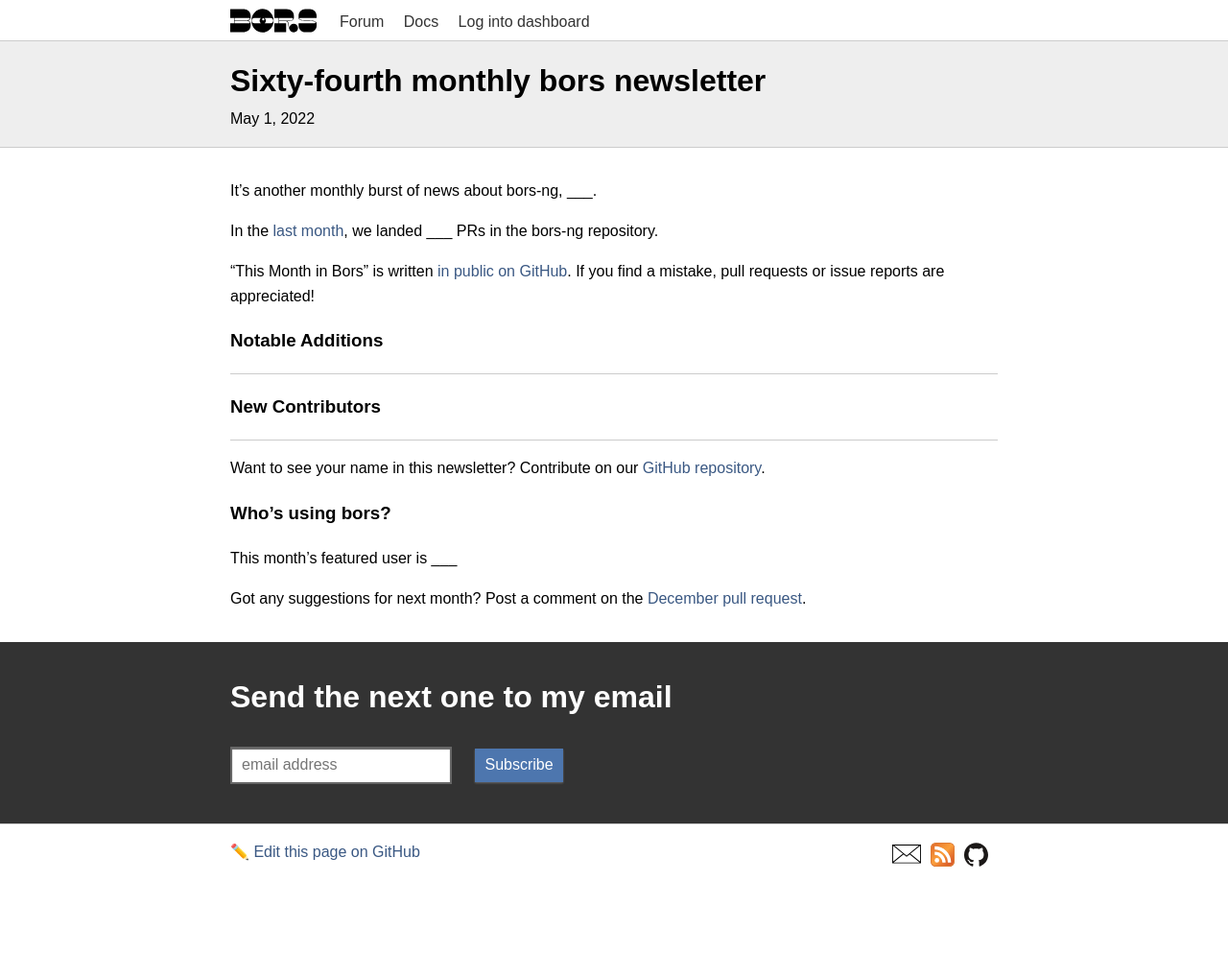
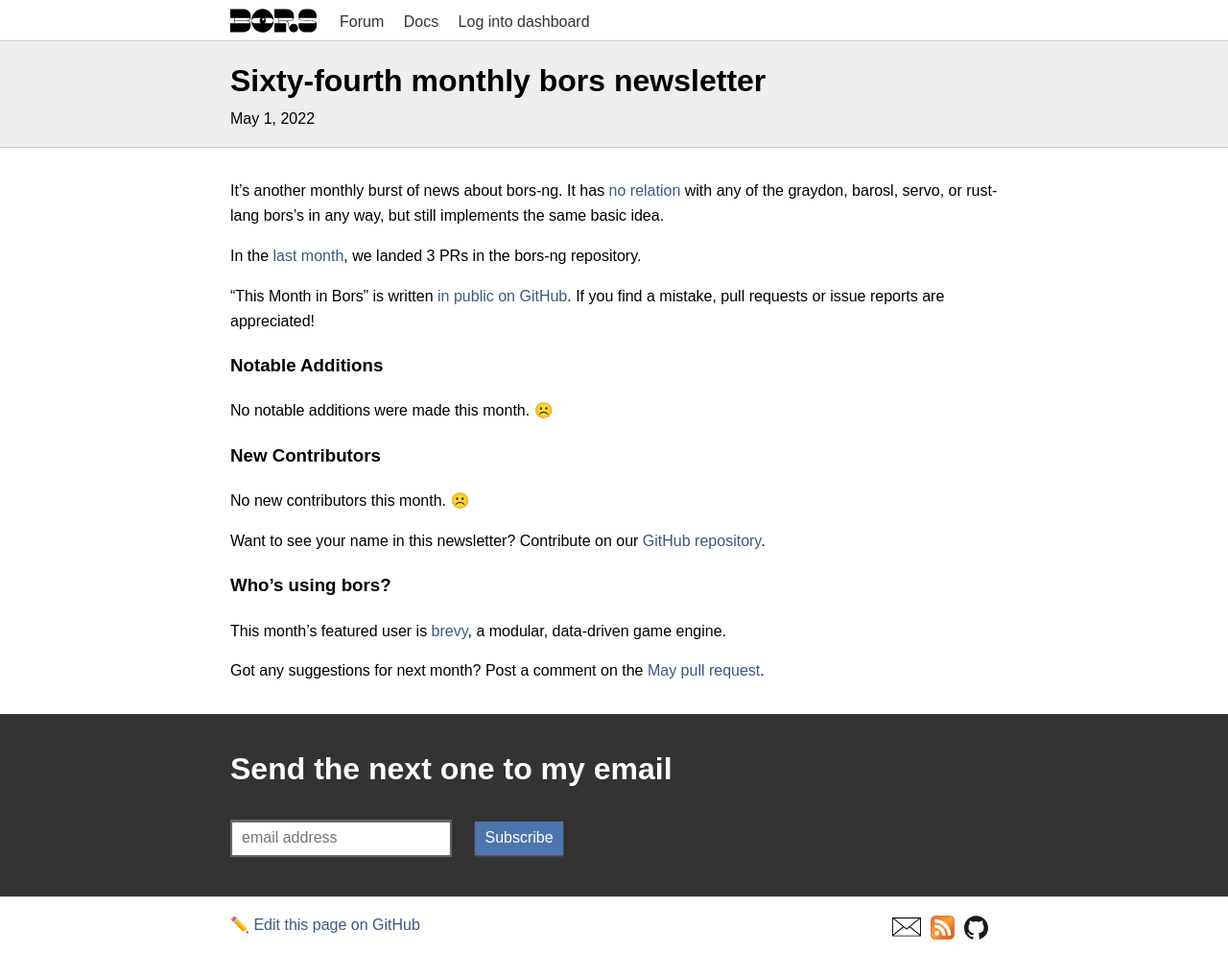
Before and after one commit to bors-ng/bors-ng.github.io, a Jekyll site: the page built from _posts/2022-05-01-tmib-64.md, in a window 1280 px wide. Shown: the whole page at 96% size. Built offline with Jekyll 4.4.1, drawn with Linux system fonts in a browser that asks for light colours; before the commit the page ends 917 px from its top, so only the background shows below that.

Commit message:
Update 2022-05-01-tmib-64.md

```diff
--- a/_posts/2022-05-01-tmib-64.md
+++ b/_posts/2022-05-01-tmib-64.md
@@ -2,14 +2,14 @@
 layout:     post
 title:      Sixty-fourth monthly bors newsletter
 date:       2022-05-01 00:00:00
-summary:    This April, ___
+summary:    This April, it mostly just bumped transitive deps
 categories: newsletter
 ---
 
-It's another monthly burst of news about bors-ng, ___.
+It's another monthly burst of news about bors-ng. It has [no relation](https://github.com/bevyengine/bevy/issues/425#issuecomment-695806420) with any of the graydon, barosl, servo, or rust-lang bors's in any way, but still implements the same basic idea.
 
 In the [last month](https://github.com/bors-ng/bors-ng/pulls?q=is%3Apr+is%3Amerged+closed%3A2022-04-01..2022-04-30),
-we landed ___ PRs in the bors-ng repository.
+we landed 3 PRs in the bors-ng repository.
 
 "This Month in Bors" is written [in public on GitHub][GitHub for TMiB].
 If you find a mistake, pull requests or issue reports are appreciated!
@@ -19,19 +19,19 @@
 
 ### Notable Additions
 
-___
+No notable additions were made this month. ☹️
 
 
 ### New Contributors
 
-___
+No new contributors this month. ☹️
 
 Want to see your name in this newsletter? Contribute on our [GitHub repository](https://github.com/bors-ng/bors-ng).
 
 
 ### Who's using bors?
 
-This month's featured user is ___
+This month's featured user is [brevy](https://github.com/bevyengine/bevy), a modular, data-driven game engine.
 
 Got any suggestions for next month?
-Post a comment on the [December pull request](https://github.com/bors-ng/bors-ng.github.io/pull/___).
+Post a comment on the [May pull request](https://github.com/bors-ng/bors-ng.github.io/pull/169).
```
